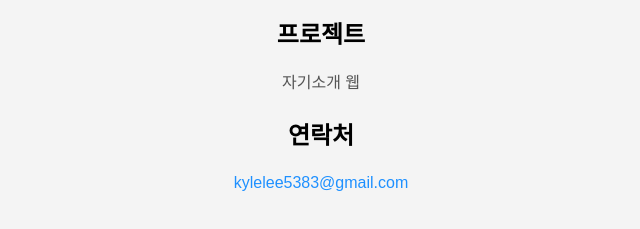
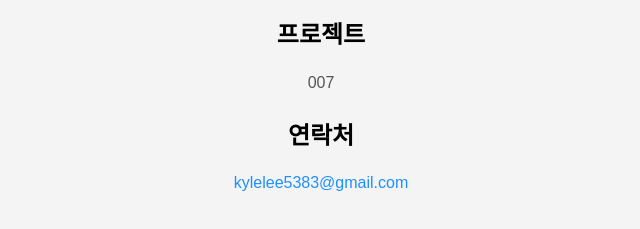
Before and after one commit to SeojunKyle/benedem, a plain HTML site: page docs/index.html in a window 1280 px wide. Shown: the part 559-788 px from the top of the page, 319-959 px from the left. Drawn offline with Linux system fonts and the light colour scheme.

Commit message:
Update index.html

```diff
--- a/docs/index.html
+++ b/docs/index.html
@@ -52,7 +52,7 @@
     <p>Python, HTML, CSS 등</p>
 
     <h2>프로젝트</h2>
-    <p>자기소개 웹</p>
+    <p>007</p>
 
     <h2>연락처</h2>
     <p><a href="mailto:kylelee5383@gmail.com">kylelee5383@gmail.com</a></p>
```
